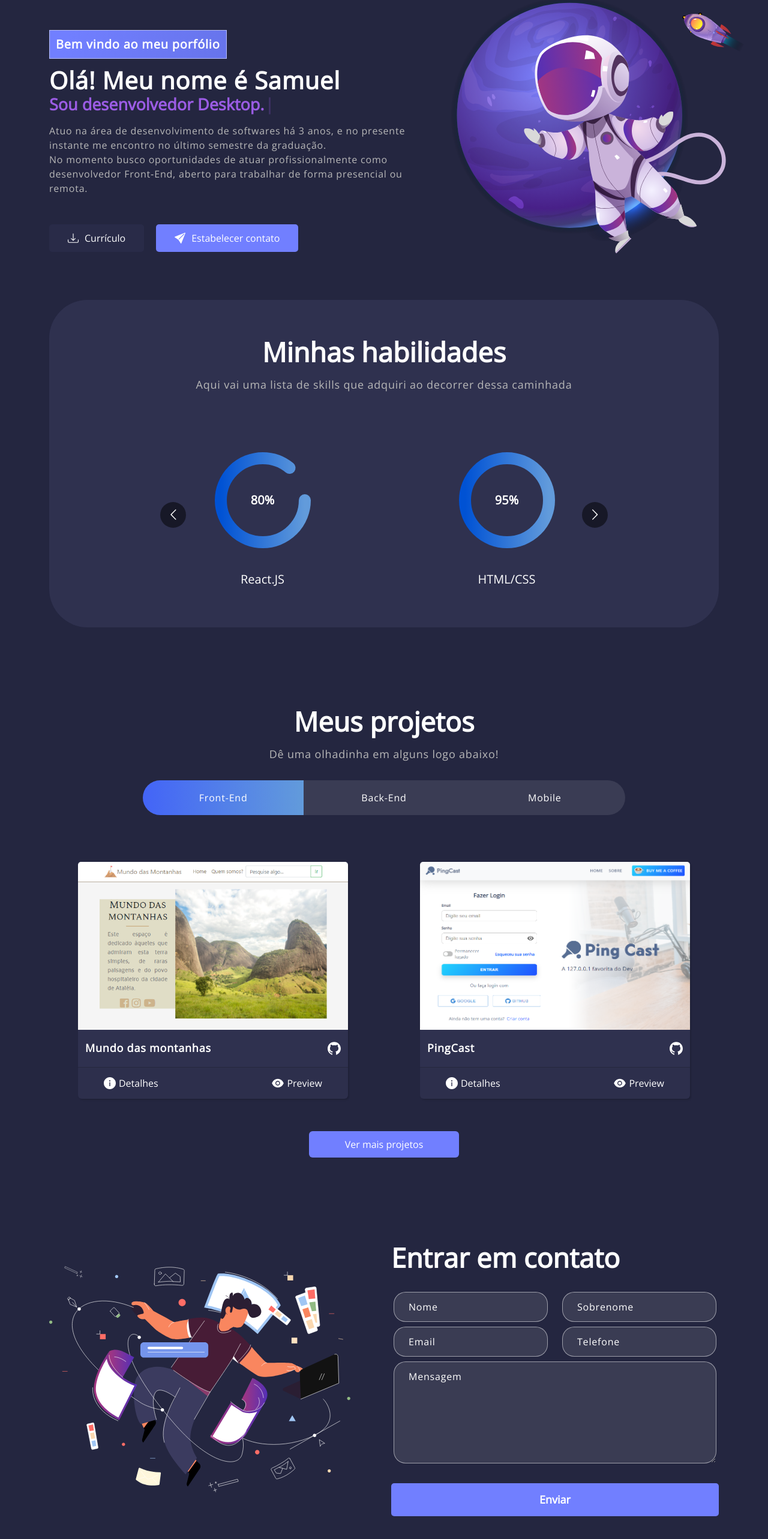
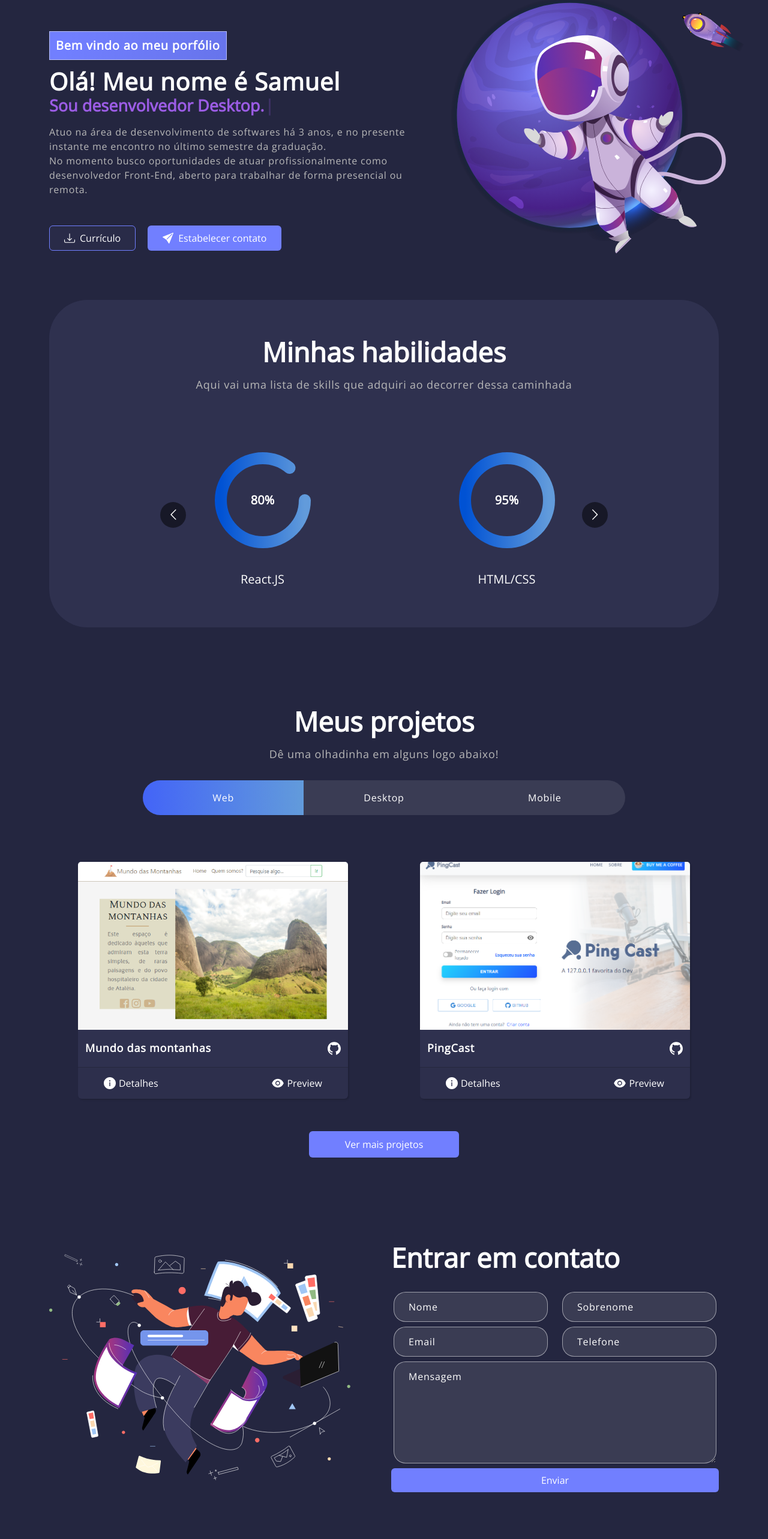
Before and after one commit to SamuelMTeixeira/Portfolio, a React (Create React App) app: page / in a window 1280 px wide. Shown: the part 140-2706 px from the top of the page at 60% size. Built offline with nearby package versions, Linux system fonts and the light colour scheme.

Commit message:
Adjustments
- Alter img card size
- CSS lines
- Names & curriculo

```diff
--- /dev/null
+++ b/src/assets/css/Button.css
@@ -0,0 +1,47 @@
+.outlined {
+    background: var(--btn-outlined);
+    color: var(--color-main);
+    border: 1px solid var(--btn-destaque);
+    order: 0;
+    flex-grow: 0;
+}
+.outlined:hover {
+    background: var(--bg-sub-card);
+    border-color: var(--btn-destaque-hover);
+}
+
+
+
+.filled {
+    border: 1px solid transparent;
+    background: var(--btn-destaque);
+}
+.filled:hover {
+    background: var(--btn-destaque-hover);
+}
+
+
+
+.outlined, .filled {
+    order: 1;
+    flex-grow: 0;
+
+    text-decoration: none;
+    color: var(--color-main);
+}
+
+.outlined svg, .filled svg {
+    fill: var(--color-main);
+
+    width: 18px;
+    height: 18px;
+
+    transition: 0.3s ease-in-out;
+    line-height: 1;
+}
+
+.outlined:hover,
+.filled:hover {
+    transform: scale(1.02);
+    color: var(--color-main);
+}
--- a/src/assets/css/Contact.css
+++ b/src/assets/css/Contact.css
@@ -48,38 +48,8 @@ section#connect form textarea:focus::placeholder {
 }
 
 section#connect form button {
-    font-weight: 700;
-    padding: 14px 48px;
-    font-size: 18px;
-    margin-top: 25px;
-    border-radius: 0;
-    position: relative;
-    transition: 0.3s ease-in-out;
-
     background: var(--btn-destaque);
     color: var(--color-main);
     border-radius: 5px;
     border: none;
 }
-
-section#connect form button span {
-    z-index: 1;
-    position: relative;
-}
-
-section#connect form button::before {
-    content: "";
-    background: var(--btn-destaque-hover);
-    border-radius: 5px;
-    width: 0;
-    height: 100%;
-    position: absolute;
-    top: 0;
-    left: 0;
-    z-index: 0;
-    transition: 0.3s ease-in-out;
-}
-
-section#connect form button:hover::before {
-    width: 100%;
-}
--- a/src/assets/css/Footer.css
+++ b/src/assets/css/Footer.css
@@ -1,10 +1,5 @@
 footer {
-    padding: 25px 0;
     background: var(--bg-card);
-}
-
-footer img {
-    width: 26%;
 }
 
 footer p {
@@ -12,7 +7,6 @@ footer p {
     font-size: 14px;
     color: var(--color-secundary);
     letter-spacing: 0.5px;
-    margin-top: 20px;
 }
 
 footer .social-icons a {
--- a/src/assets/css/Home.css
+++ b/src/assets/css/Home.css
@@ -46,57 +46,6 @@ section#home span {
     gap: 20px;
 }
 
-section#home a.btn-outlined {
-    display: flex;
-    flex-direction: row;
-    justify-content: center;
-    align-items: center;
-
-    background: var(--btn-outlined);
-    color: var(--color-main);
-    border-radius: 5px;
-
-    flex: none;
-    order: 0;
-    flex-grow: 0;
-
-    border-color: transparent;
-}
-
-section#home a.btn-outlined:hover {
-    background: var(--bg-sub-card);
-    border-color: var(--btn-destaque);
-}
-
-section#home a:hover {
-    background: var(--btn-destaque-hover);
-}
-
-section#home a:hover,
-section#home a.btn-outlined:hover {
-    transform: scale(1.02);
-}
-
-section#home a {
-    display: flex;
-    flex-direction: row;
-    justify-content: center;
-    align-items: center;
-    padding: 10px 30px;
-    gap: 10px;
-
-    background: var(--btn-destaque);
-    border-radius: 5px;
-    border-color: transparent;
-
-    flex: none;
-    order: 1;
-    flex-grow: 0;
-
-    color: var(--color-main);
-    fill: var(--color-main);
-}
-
 @media (max-width: 500px) {
     section#home span {
         flex-direction: column;
@@ -105,16 +54,6 @@ section#home a {
     section#home span a{
         width: 100%;
     }
-}
-
-section#home a svg {
-    fill: var(--color-main);
-
-    width: 18px;
-    height: 18px;
-
-    transition: 0.3s ease-in-out;
-    line-height: 1;
 }
 
 section#home img {
--- a/src/assets/css/Modal.css
+++ b/src/assets/css/Modal.css
@@ -1,4 +1,3 @@
-
 .projectModal .modal-content {
     width: 600px;
     height: 500px;
--- a/src/assets/css/Projects.css
+++ b/src/assets/css/Projects.css
@@ -76,7 +76,8 @@ section#projects .nav.nav-pills .nav-link.active::before {
 }
 
 .card.projectCard img.card-img-top {
-    height: 230px;
+    object-fit: cover;
+    height: 200px;
 }
 
 @media (min-width: 576px) {
--- a/src/components/Contact.js
+++ b/src/components/Contact.js
@@ -3,7 +3,8 @@ import '../assets/css/Contact.css'
 import emailjs from '@emailjs/browser';
 
 import contatoImg from "../assets/img/contact-img.svg";
-import { Container, Row, Col, Form, Button } from 'react-bootstrap'
+import { Container, Row, Col, Form } from 'react-bootstrap'
+import { UIButton } from './UIComponents';
 
 const Contact = () => {
     // JSON COM VALORES DEFAULT DO FORMULARIO
@@ -89,10 +90,9 @@ const Contact = () => {
                             </Form.Group>
 
 
-                            <Button variant="primary" type="submit" className="w-100">
-                                <span>Enviar</span>
-                            </Button>
-
+                            <UIButton design="filled" type="submit" className="w-100">
+                                Enviar
+                            </UIButton>
                         </Form>
                     </Col>
                 </Row>
--- a/src/components/Footer.js
+++ b/src/components/Footer.js
@@ -12,11 +12,11 @@ import {
 
 const Footer = () => {
     return (
-        <footer>
+        <footer className='p-4'>
             <Container>
                 <Row className='d-flex align-items-center'>
-                    <Col sm={6} className='text-center text-sm-start'>
-                    <p>© 2022 SamuelMTeixeira. All Rights Reserved</p>
+                    <Col sm={6} className='d-flex align-items-center'>
+                        <p className="m-0 p-0">© 2022 SamuelMTeixeira. All Rights Reserved</p>
                     </Col>
 
                     <Col sm={6} className='text-center text-sm-end'>
--- a/src/components/Home.js
+++ b/src/components/Home.js
@@ -8,6 +8,7 @@ import CurriculoPT from '../assets/pdf/cv-pt.pdf'
 
 import 'animate.css';
 import TrackVisibility from 'react-on-screen';
+import { UILink } from './UIComponents';
 
 const Home = () => {
     // minhas ocupações
@@ -43,20 +44,20 @@ const Home = () => {
                                         aberto para trabalhar de forma presencial ou remota.
                                     </p>
                                     <span className='d-flex align-items-center justify-content-center justify-content-md-start mt-5'>
-                                        <a href='#connect' className='btn d-flex align-items-center'>
-                                            <svg xmlns="http://www.w3.org/2000/svg" width="16" height="16" fill="currentColor" className="bi bi-send-fill" viewBox="0 0 16 16">
-                                                <path d="M15.964.686a.5.5 0 0 0-.65-.65L.767 5.855H.766l-.452.18a.5.5 0 0 0-.082.887l.41.26.001.002 4.995 3.178 3.178 4.995.002.002.26.41a.5.5 0 0 0 .886-.083l6-15Zm-1.833 1.89L6.637 10.07l-.215-.338a.5.5 0 0 0-.154-.154l-.338-.215 7.494-7.494 1.178-.471-.47 1.178Z" />
-                                            </svg>
-                                            Estabelecer contato
-                                        </a>
-
-                                        <a href={CurriculoPT} download='cv-in-portuguese' className='btn d-flex align-items-center btn-outlined'>
+                                        <UILink design="outlined" href={CurriculoPT} download='cv-in-portuguese'>
                                             <svg xmlns="http://www.w3.org/2000/svg" width="16" height="16" fill="currentColor" className="bi bi-download" viewBox="0 0 16 16">
                                                 <path d="M.5 9.9a.5.5 0 0 1 .5.5v2.5a1 1 0 0 0 1 1h12a1 1 0 0 0 1-1v-2.5a.5.5 0 0 1 1 0v2.5a2 2 0 0 1-2 2H2a2 2 0 0 1-2-2v-2.5a.5.5 0 0 1 .5-.5z" />
                                                 <path d="M7.646 11.854a.5.5 0 0 0 .708 0l3-3a.5.5 0 0 0-.708-.708L8.5 10.293V1.5a.5.5 0 0 0-1 0v8.793L5.354 8.146a.5.5 0 1 0-.708.708l3 3z" />
                                             </svg>
                                             Currículo
-                                        </a>
+                                        </UILink>
+
+                                        <UILink design="filled" href='#connect' >
+                                            <svg xmlns="http://www.w3.org/2000/svg" width="16" height="16" fill="currentColor" className="bi bi-send-fill" viewBox="0 0 16 16">
+                                                <path d="M15.964.686a.5.5 0 0 0-.65-.65L.767 5.855H.766l-.452.18a.5.5 0 0 0-.082.887l.41.26.001.002 4.995 3.178 3.178 4.995.002.002.26.41a.5.5 0 0 0 .886-.083l6-15Zm-1.833 1.89L6.637 10.07l-.215-.338a.5.5 0 0 0-.154-.154l-.338-.215 7.494-7.494 1.178-.471-.47 1.178Z" />
+                                            </svg>
+                                            Estabelecer contato
+                                        </UILink>
                                     </span>
 
                                 </div>}
--- a/src/components/Projects.js
+++ b/src/components/Projects.js
@@ -5,6 +5,7 @@ import { Container, Row, Col, Nav, Tab } from 'react-bootstrap'
 import ProjectCard from './ProjectCard';
 
 import { FrontProjects, BackProjects, MobileProjects } from '../data/MyProjects'
+import { UIButton } from './UIComponents';
 
 const Projects = () => {
     const [showQtdProjects, setQtdProjects] = useState(2)
@@ -39,11 +40,11 @@ const Projects = () => {
                         <Tab.Container id='projects-tabs' defaultActiveKey={'first'}>
                             <Nav variant='pills' className="nav-pills mb-5 justify-content-center align-items-center" defaultActiveKey={'first'}>
                                 <Nav.Item onClick={() => handleChange('front')}>
-                                    <Nav.Link eventKey='first' >Front-End</Nav.Link>
+                                    <Nav.Link eventKey='first'>Web</Nav.Link>
                                 </Nav.Item>
 
                                 <Nav.Item onClick={() => handleChange('back')}>
-                                    <Nav.Link eventKey='second'>Back-End</Nav.Link>
+                                    <Nav.Link eventKey='second'>Desktop</Nav.Link>
                                 </Nav.Item>
 
                                 <Nav.Item onClick={() => handleChange('mobile')}>
@@ -113,11 +114,10 @@ const Projects = () => {
                                                         )
                                                     })}
 
-                                                <span className='d-flex align-items-center justify-content-center see-more mt-4'>
-                                                    <button onClick={() => handleClick()} className='btn d-flex flex-column align-items-center'>
-                                                        {showQtdProjects === 2 ? 'Ver mais projetos' : 'Ver menos projetos'}
-                                                    </button>
-                                                </span>
+                                                <UIButton onClick={() => handleClick()} className='btn d-flex flex-column align-items-center'>
+                                                    {showQtdProjects === 2 ? 'Ver mais projetos' : 'Ver menos projetos'}
+                                                </UIButton>
+
                                             </>
                                         }
                                     </Row>
--- /dev/null
+++ b/src/components/UIComponents.js
@@ -0,0 +1,42 @@
+import { Button, NavLink } from 'react-bootstrap'
+import '../assets/css/Button.css'
+
+export const UILink = (props) => {
+    const classes = props.className || ''
+    const { design, children } = props
+
+    if (design === 'filled') {
+        return (
+            <NavLink {...props} className={`filled rounded d-flex justify-content-center py-2 px-4 align-items-center flex-row gap-2 ` + classes}>
+                {children}
+            </NavLink>
+        )
+    }
+    else {
+        return (
+            <NavLink {...props} className={`outlined rounded d-flex justify-content-center py-2 px-4 align-items-center flex-row gap-2 ` + classes}>
+                {children}
+            </NavLink>
+        )
+    }
+}
+
+export const UIButton = (props) => {
+    const classes = props.className || ''
+    const { design, children } = props
+
+    if (design === 'filled') {
+        return (
+            <Button {...props} className={`filled rounded d-flex justify-content-center py-2 px-4 align-items-center flex-row gap-2 ` + classes}>
+                {children}
+            </Button>
+        )
+    }
+    else {
+        return (
+            <Button {...props} className={`outlined rounded d-flex justify-content-center py-2 px-4 align-items-center flex-row gap-2 ` + classes}>
+                {children}
+            </Button>
+        )
+    }
+}
--- a/src/data/MyProjects.js
+++ b/src/data/MyProjects.js
@@ -19,7 +19,7 @@ export const FrontProjects = [
         title: "PingCast",
         description: "Plataforma de Podcasts dedicado à tecnologia. Este projeto está sendo desenvolvido em conjunto e eu fui o resposável pelo front-end, na qual usei o React como tecnologia, e também pude trabalhar pela primeira vez com o Material UI, além de outras tecnologias",
         repoUrl: 'https://github.com/IFNMG-teo-Development-team/pingcast-client',
-        tecnologias: ['React', 'Material UI', 'CSS', 'Axios'],
+        tecnologias: ['React', 'Material UI', 'CSS', 'Tailwind', 'Axios'],
 
         imgUrl: PingCast,
         previewUrl: 'https://pingcast.vercel.app',
```
